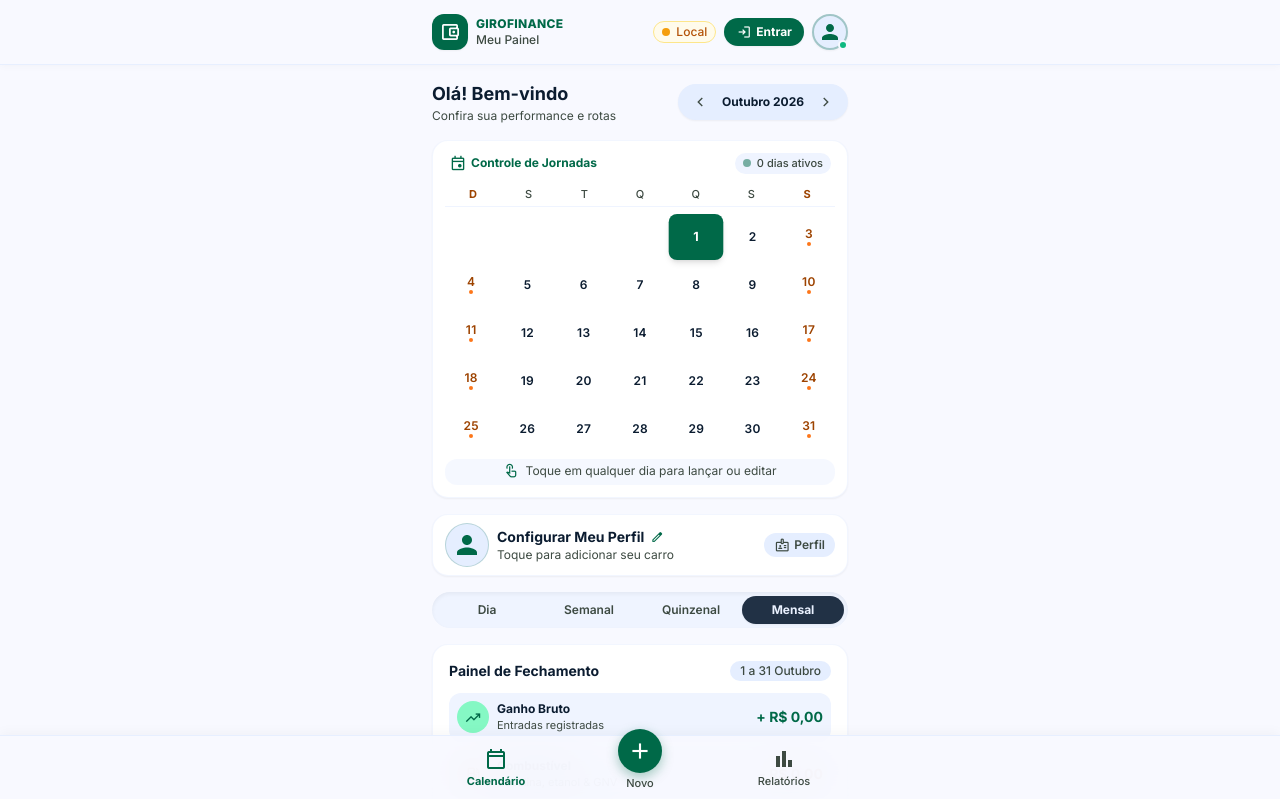
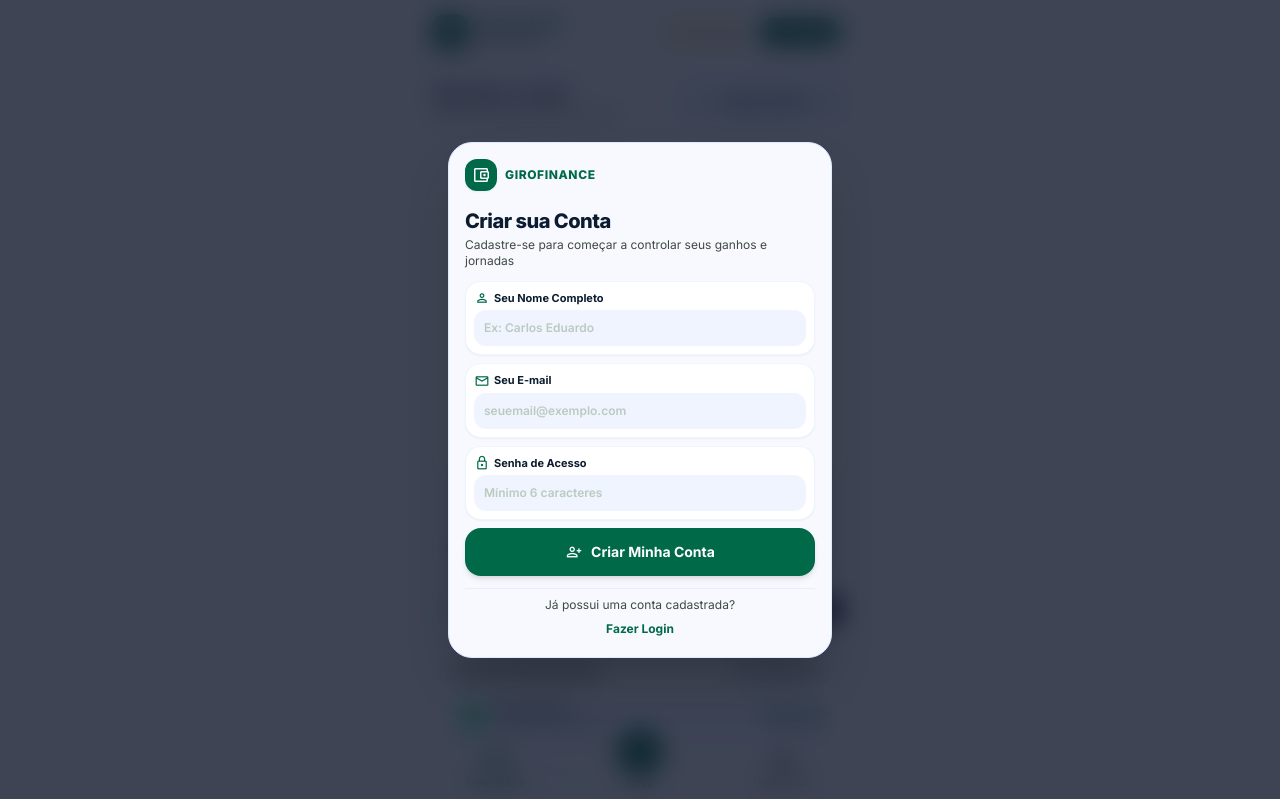
Before and after one commit to Geusti/contas, a plain HTML site: page index.html in a window 1280 px wide. Shown: the top 799 px of the page. Drawn offline with nearby package versions, Linux system fonts and the light colour scheme.

Commit message:
feat: fluxo de autenticacao obrigatorio inicial com cadastro prioritario e auto-login

```diff
--- a/app.js
+++ b/app.js
@@ -180,37 +180,49 @@ function initSupabase() {
   }
 }
 
-// Verificar sessão atual (Supabase + Local)
+/// Verificar sessão atual (Supabase + Local)
 async function checkSessionAndSync() {
+  let hasSession = false;
+
   // 1. Tentar recuperar sessão local ativa
   try {
     const localSession = localStorage.getItem('giro_active_session');
     if (localSession) {
       state.currentUser = JSON.parse(localSession);
+      hasSession = true;
       updateAuthUI(true);
       updateCloudStatusBadge(true, 'Online');
     }
   } catch (e) {}
 
-  if (!supabaseClient) {
-    if (!state.currentUser) updateCloudStatusBadge(false, 'Modo Local');
-    return;
-  }
-
+  // 2. Tentar recuperar sessão do Supabase se disponível
+  if (supabaseClient) {
     try {
       const { data: { session } } = await supabaseClient.auth.getSession();
       if (session && session.user) {
         state.currentUser = session.user;
         localStorage.setItem('giro_active_session', JSON.stringify({ id: session.user.id, email: session.user.email }));
+        hasSession = true;
         updateAuthUI(true);
         updateCloudStatusBadge(true, 'Nuvem Conectada');
         await loadUserDataFromSupabase();
-    } else if (!state.currentUser) {
-      updateAuthUI(false);
       }
     } catch (err) {
       console.warn('Erro ao checar sessão Supabase:', err);
-    if (!state.currentUser) updateCloudStatusBadge(false, 'Modo Local');
+    }
+  }
+
+  // 3. Regra fundamental solicitada:
+  // Se logado -> entra automaticamente direto no app.
+  // Se NÃO logado -> joga o usuário para a tela de autenticação, iniciando na tela de CADASTRO!
+  if (hasSession && state.currentUser) {
+    closeAuthModal();
+    closeEmailConfirmModal();
+  } else {
+    updateAuthUI(false);
+    updateCloudStatusBadge(false, 'Faça Login');
+    // Abre obrigatoriamente a tela de CADASTRO inicial
+    openAuthModal('signup');
   }
 }
 
@@ -310,7 +322,7 @@ function updateCloudStatusBadge(isOnline, text) {
   } else {
     badge.innerHTML = `<span class="w-2 h-2 rounded-full bg-amber-500"></span><span class="text-amber-700 font-medium">${text}</span>`;
     badge.className = 'flex items-center gap-1.5 bg-amber-50 border border-amber-200 px-2 py-0.5 rounded-full text-xs cursor-pointer';
-    badge.title = 'Salvo no seu dispositivo com segurança.';
+    badge.title = 'Faça login para salvar seus dados na nuvem.';
   }
 }
 
@@ -328,14 +340,31 @@ function updateAuthUI(isLoggedIn) {
     if (logoutRow) logoutRow.classList.remove('hidden');
   } else {
     if (btnAuthOpen) btnAuthOpen.classList.remove('hidden');
-    if (userAvatar) userAvatar.classList.remove('hidden');
+    if (userAvatar) userAvatar.classList.add('hidden');
     if (logoutRow) logoutRow.classList.add('hidden');
   }
 }
 
-function openAuthModal(mode = 'login') {
+function openAuthModal(mode = 'signup') {
   const modal = document.getElementById('auth-modal');
+  const btnClose = document.getElementById('btn-close-auth');
+  const backdrop = document.getElementById('auth-backdrop');
+
   setAuthMode(mode);
+
+  // Se não estiver logado, a tela de autenticação é obrigatória (sem botão fechar)
+  if (!state.currentUser) {
+    if (btnClose) btnClose.classList.add('hidden');
+    if (backdrop) {
+      backdrop.onclick = null; // Impede fechar clicando fora
+    }
+  } else {
+    if (btnClose) btnClose.classList.remove('hidden');
+    if (backdrop) {
+      backdrop.onclick = closeAuthModal;
+    }
+  }
+
   modal.classList.remove('hidden');
   document.body.classList.add('overflow-hidden');
 }
@@ -364,35 +393,53 @@ function setAuthMode(mode) {
   const title = document.getElementById('auth-modal-title');
   const subtitle = document.getElementById('auth-modal-subtitle');
   const btnSubmit = document.getElementById('auth-btn-submit');
+  const btnLabel = document.getElementById('auth-btn-label');
   const toggleText = document.getElementById('auth-toggle-prompt');
   const toggleBtn = document.getElementById('auth-toggle-btn');
   const nameGroup = document.getElementById('auth-group-name');
+  const smartAlert = document.getElementById('auth-smart-alert');
+
+  if (smartAlert) smartAlert.classList.add('hidden');
 
   if (mode === 'signup') {
     title.textContent = 'Criar sua Conta';
-    subtitle.textContent = 'Informe seu e-mail e crie uma senha segura';
-    btnSubmit.innerHTML = '<span class="material-symbols-outlined text-[18px]">person_add</span><span>Criar Conta</span>';
-    toggleText.textContent = 'Já tem uma conta?';
+    subtitle.textContent = 'Cadastre-se para começar a controlar seus ganhos e jornadas';
+    if (btnLabel) btnLabel.textContent = 'Criar Minha Conta';
+    btnSubmit.querySelector('.material-symbols-outlined').textContent = 'person_add';
+    toggleText.textContent = 'Já possui uma conta cadastrada?';
     toggleBtn.textContent = 'Fazer Login';
     nameGroup.classList.remove('hidden');
     btnSubmit.setAttribute('data-action', 'signup');
   } else {
     title.textContent = 'Entrar no GiroFinance';
     subtitle.textContent = 'Informe seu e-mail e senha para acessar seus dados';
-    btnSubmit.innerHTML = '<span class="material-symbols-outlined text-[18px]">login</span><span>Entrar</span>';
-    toggleText.textContent = 'Não tem uma conta?';
-    toggleBtn.textContent = 'Cadastre-se grátis';
+    if (btnLabel) btnLabel.textContent = 'Entrar na Minha Conta';
+    btnSubmit.querySelector('.material-symbols-outlined').textContent = 'login';
+    toggleText.textContent = 'Ainda não tem uma conta?';
+    toggleBtn.textContent = 'Criar conta grátis';
     nameGroup.classList.add('hidden');
     btnSubmit.setAttribute('data-action', 'login');
+  }
+}
+
+function showSmartAuthAlert(message) {
+  const smartAlert = document.getElementById('auth-smart-alert');
+  const smartText = document.getElementById('auth-smart-alert-text');
+  if (smartAlert && smartText) {
+    smartText.textContent = message;
+    smartAlert.classList.remove('hidden');
   }
 }
 
 async function handleAuthSubmit() {
   const btnSubmit = document.getElementById('auth-btn-submit');
   const action = btnSubmit.getAttribute('data-action');
-  const email = document.getElementById('auth-email').value.trim();
-  const password = document.getElementById('auth-password').value;
-  const nome = document.getElementById('auth-name').value.trim();
+  const emailInput = document.getElementById('auth-email');
+  const email = emailInput.value.trim();
+  const passwordInput = document.getElementById('auth-password');
+  const password = passwordInput.value;
+  const nomeInput = document.getElementById('auth-name');
+  const nome = nomeInput.value.trim();
 
   if (!email || !password) {
     alert('Por favor, informe seu e-mail e senha.');
@@ -410,7 +457,7 @@ async function handleAuthSubmit() {
   try {
     let success = false;
 
-    // 1. Tentar autenticação via Supabase se o cliente estiver disponível
+    // 1. Tentar autenticação via Supabase
     if (supabaseClient) {
       if (action === 'signup') {
         const { data, error } = await supabaseClient.auth.signUp({
@@ -418,22 +465,30 @@ async function handleAuthSubmit() {
           password,
           options: {
             data: { nome: nome || 'Motorista' },
-            emailRedirectTo: window.location.origin + window.location.pathname // Garante retorno direto para auto-login
+            emailRedirectTo: window.location.origin + window.location.pathname
           }
         });
 
         if (error) {
+          const errLower = error.message.toLowerCase();
+          // Se o usuário já tiver cadastro, alterna automaticamente para a tela de login!
+          if (errLower.includes('already registered') || errLower.includes('user already registered')) {
+            setAuthMode('login');
+            showSmartAuthAlert('Você já possui cadastro com este e-mail! Por favor, digite sua senha para entrar.');
+            passwordInput.value = '';
+            passwordInput.focus();
+            return;
+          }
           throw error;
         }
 
-        // Se o Supabase exigir confirmação por e-mail (comportamento padrão seguro)
+        // Se o Supabase exigir confirmação por e-mail:
         if (data?.user && !data?.session) {
           closeAuthModal();
           openEmailConfirmModal(email);
           return;
         }
 
-        // Se já retornou com sessão imediata
         if (data?.session) {
           state.currentUser = data.user;
           if (nome) state.perfil.nome = nome;
@@ -442,6 +497,11 @@ async function handleAuthSubmit() {
       } else {
         const { data, error } = await supabaseClient.auth.signInWithPassword({ email, password });
         if (error) {
+          const errLower = error.message.toLowerCase();
+          if (errLower.includes('invalid login credentials') || errLower.includes('invalid_credentials')) {
+            showSmartAuthAlert('E-mail ou senha incorretos. Confira seus dados e tente novamente.');
+            return;
+          }
           throw error;
         }
         if (data?.user) {
@@ -451,7 +511,7 @@ async function handleAuthSubmit() {
       }
     }
 
-    // 2. Fallback local inteligente caso o Supabase não esteja ativo
+    // 2. Fallback local autônomo (Vercel / Offline sem Supabase)
     if (!success && !supabaseClient) {
       let usersDb = {};
       try {
@@ -459,6 +519,15 @@ async function handleAuthSubmit() {
       } catch (e) { usersDb = {}; }
 
       if (action === 'signup') {
+        if (usersDb[email]) {
+          // Já existe localmente: joga para o login!
+          setAuthMode('login');
+          showSmartAuthAlert('Você já possui cadastro com este e-mail! Digite sua senha para entrar.');
+          passwordInput.value = '';
+          passwordInput.focus();
+          return;
+        }
+
         usersDb[email] = {
           id: 'user_' + Date.now(),
           email: email,
@@ -469,23 +538,20 @@ async function handleAuthSubmit() {
         localStorage.setItem('giro_users_db', JSON.stringify(usersDb));
         state.currentUser = { id: usersDb[email].id, email: email };
         if (nome) state.perfil.nome = nome;
+        success = true;
       } else {
         const existingUser = usersDb[email];
         if (existingUser && existingUser.password === password) {
           state.currentUser = { id: existingUser.id, email: existingUser.email };
           if (existingUser.nome) state.perfil.nome = existingUser.nome;
+          success = true;
         } else if (!existingUser) {
-          usersDb[email] = {
-            id: 'user_' + Date.now(),
-            email: email,
-            password: password,
-            nome: email.split('@')[0],
-            created_at: new Date().toISOString()
-          };
-          localStorage.setItem('giro_users_db', JSON.stringify(usersDb));
-          state.currentUser = { id: usersDb[email].id, email: email };
+          // Se não encontrou usuário, sugere cadastro
+          showSmartAuthAlert('E-mail não cadastrado. Preencha seus dados para criar sua conta!');
+          setAuthMode('signup');
+          return;
         } else {
-          alert('E-mail ou senha incorretos.');
+          showSmartAuthAlert('Senha incorreta para este e-mail.');
           return;
         }
       }
@@ -519,6 +585,9 @@ async function handleAuthLogout() {
     updateAuthUI(false);
     closeProfileModal();
     showToast('Você saiu da sua conta.');
+
+    // Ao sair da conta, joga imediatamente de volta para a tela de autenticação obrigatória
+    openAuthModal('signup');
   }
 }
 
--- a/index.html
+++ b/index.html
@@ -709,66 +709,83 @@
   </div>
 
   <!-- ========================================== -->
-  <!-- MODAL DE AUTENTICAÇÃO (LOGIN & CADASTRO)   -->
+  <!-- TELA / MODAL DE AUTENTICAÇÃO OBRIGATÓRIA   -->
   <!-- ========================================== -->
-  <div id="auth-modal" class="hidden fixed inset-0 z-50 flex items-end sm:items-center justify-center">
-    <div id="auth-backdrop" class="fixed inset-0 bg-black/50 backdrop-blur-sm transition-opacity"></div>
+  <div id="auth-modal" class="hidden fixed inset-0 z-50 flex items-center justify-center p-3 sm:p-4">
+    <div id="auth-backdrop" class="fixed inset-0 bg-slate-900/80 backdrop-blur-md transition-opacity"></div>
 
-    <div class="relative w-full max-w-md bg-surface rounded-t-3xl sm:rounded-3xl max-h-[92vh] flex flex-col shadow-2xl z-10 overflow-hidden transform transition-all pb-safe">
+    <div class="relative w-full max-w-sm bg-surface rounded-3xl max-h-[95vh] flex flex-col shadow-2xl z-10 overflow-hidden transform transition-all border border-surface-container-high pb-safe">
 
-      <div class="sticky top-0 bg-surface/95 backdrop-blur-md px-space-lg pt-3 pb-3 border-b border-surface-container-high/60 flex items-center justify-between">
-        <div class="flex flex-col">
-          <span class="text-[11px] text-primary font-bold uppercase tracking-wider">Acesso</span>
-          <span id="auth-modal-title" class="text-sm font-bold text-on-surface">Entrar no GiroFinance</span>
+      <!-- Top Header da Autenticação -->
+      <div class="px-space-lg pt-4 pb-2 flex items-center justify-between">
+        <div class="flex items-center gap-2">
+          <div class="w-8 h-8 rounded-xl bg-primary text-on-primary flex items-center justify-center shadow-sm">
+            <span class="material-symbols-outlined text-[20px]">account_balance_wallet</span>
+          </div>
+          <span class="text-xs text-primary font-black uppercase tracking-wider">GiroFinance</span>
         </div>
-        <button id="btn-close-auth" class="w-8 h-8 rounded-full bg-surface-container flex items-center justify-center text-on-surface-variant hover:text-on-surface transition-colors">
-          <span class="material-symbols-outlined text-[20px]">close</span>
+        <!-- Botão fechar (oculto se o usuário não estiver logado) -->
+        <button id="btn-close-auth" class="hidden w-8 h-8 rounded-full bg-surface-container flex items-center justify-center text-on-surface-variant hover:text-on-surface transition-colors">
+          <span class="material-symbols-outlined text-[18px]">close</span>
         </button>
       </div>
 
-      <div class="flex-1 overflow-y-auto p-space-lg space-y-space-md">
-        <div class="text-center py-1">
-          <div class="w-12 h-12 rounded-2xl bg-primary text-on-primary mx-auto flex items-center justify-center shadow-md mb-2">
-            <span class="material-symbols-outlined text-[26px]">lock</span>
-          </div>
-          <p id="auth-modal-subtitle" class="text-xs text-on-surface-variant">Informe seu e-mail e senha para salvar na nuvem</p>
+      <div class="flex-1 overflow-y-auto px-space-lg pb-space-lg pt-1 space-y-space-md">
+
+        <!-- Logo e Chamada -->
+        <div class="text-left pt-1">
+          <h2 id="auth-modal-title" class="text-xl font-extrabold text-on-surface tracking-tight">Criar sua Conta</h2>
+          <p id="auth-modal-subtitle" class="text-xs text-on-surface-variant mt-0.5">Cadastre-se para começar a controlar seus ganhos e jornadas</p>
         </div>
 
-        <!-- Campo Nome (visível no cadastro) -->
-        <div id="auth-group-name" class="hidden bg-surface-container-lowest p-space-md rounded-2xl shadow-sm border border-surface-container/60 space-y-1">
-          <label class="text-xs font-bold text-on-surface" for="auth-name">Seu Nome</label>
-          <input id="auth-name" type="text" placeholder="Ex: Carlos Eduardo" class="w-full bg-surface-container-low text-xs text-on-surface rounded-xl p-3 focus:outline-none placeholder:text-outline-variant mt-1 font-semibold"/>
+        <!-- Banner de Feedback Inteligente (ex: aviso quando e-mail já existe) -->
+        <div id="auth-smart-alert" class="hidden bg-primary/10 border border-primary/20 rounded-xl p-2.5 text-xs text-primary font-medium flex items-center gap-2">
+          <span class="material-symbols-outlined text-[18px] shrink-0">info</span>
+          <span id="auth-smart-alert-text">Mensagem informativa</span>
         </div>
 
-        <!-- Campo E-mail -->
-        <div class="bg-surface-container-lowest p-space-md rounded-2xl shadow-sm border border-surface-container/60 space-y-1">
-          <label class="text-xs font-bold text-on-surface" for="auth-email">E-mail</label>
-          <div class="flex items-center bg-surface-container-low rounded-xl px-3 py-2 mt-1">
-            <span class="material-symbols-outlined text-[18px] text-on-surface-variant mr-2">mail</span>
-            <input id="auth-email" type="email" placeholder="seuemail@exemplo.com" class="w-full bg-transparent text-xs font-semibold text-on-surface focus:outline-none placeholder:text-outline-variant"/>
+        <!-- Formulário -->
+        <form id="form-auth" onsubmit="event.preventDefault(); handleAuthSubmit();" class="space-y-space-sm">
+
+          <!-- Campo Nome (padrão visível no cadastro) -->
+          <div id="auth-group-name" class="bg-surface-container-lowest p-space-sm rounded-2xl shadow-sm border border-surface-container/60 space-y-1">
+            <label class="text-[11px] font-bold text-on-surface flex items-center gap-1" for="auth-name">
+              <span class="material-symbols-outlined text-[16px] text-primary">person</span>
+              Seu Nome Completo
+            </label>
+            <input id="auth-name" type="text" placeholder="Ex: Carlos Eduardo" class="w-full bg-surface-container-low text-xs text-on-surface rounded-xl p-2.5 focus:outline-none placeholder:text-outline-variant font-semibold"/>
           </div>
-        </div>
 
-        <!-- Campo Senha -->
-        <div class="bg-surface-container-lowest p-space-md rounded-2xl shadow-sm border border-surface-container/60 space-y-1">
-          <label class="text-xs font-bold text-on-surface" for="auth-password">Senha</label>
-          <div class="flex items-center bg-surface-container-low rounded-xl px-3 py-2 mt-1">
-            <span class="material-symbols-outlined text-[18px] text-on-surface-variant mr-2">lock</span>
-            <input id="auth-password" type="password" placeholder="Mínimo 6 caracteres" class="w-full bg-transparent text-xs font-semibold text-on-surface focus:outline-none placeholder:text-outline-variant"/>
+          <!-- Campo E-mail -->
+          <div class="bg-surface-container-lowest p-space-sm rounded-2xl shadow-sm border border-surface-container/60 space-y-1">
+            <label class="text-[11px] font-bold text-on-surface flex items-center gap-1" for="auth-email">
+              <span class="material-symbols-outlined text-[16px] text-primary">mail</span>
+              Seu E-mail
+            </label>
+            <input id="auth-email" type="email" required placeholder="seuemail@exemplo.com" class="w-full bg-surface-container-low text-xs text-on-surface rounded-xl p-2.5 focus:outline-none placeholder:text-outline-variant font-semibold"/>
           </div>
-        </div>
 
-        <!-- Botão de Enviar (Entrar / Criar Conta) -->
-        <button id="auth-btn-submit" data-action="login" type="button" class="w-full h-12 bg-primary hover:bg-primary-container text-on-primary rounded-2xl font-bold text-sm flex items-center justify-center gap-space-sm shadow-md active:scale-[0.99] transition-all">
-          <span class="material-symbols-outlined text-[18px]">login</span>
-          <span>Entrar</span>
-        </button>
+          <!-- Campo Senha -->
+          <div class="bg-surface-container-lowest p-space-sm rounded-2xl shadow-sm border border-surface-container/60 space-y-1">
+            <label class="text-[11px] font-bold text-on-surface flex items-center gap-1" for="auth-password">
+              <span class="material-symbols-outlined text-[16px] text-primary">lock</span>
+              Senha de Acesso
+            </label>
+            <input id="auth-password" type="password" required placeholder="Mínimo 6 caracteres" class="w-full bg-surface-container-low text-xs text-on-surface rounded-xl p-2.5 focus:outline-none placeholder:text-outline-variant font-semibold"/>
+          </div>
 
-        <!-- Alternar entre Login e Cadastro -->
-        <div class="flex items-center justify-center gap-1.5 text-xs text-on-surface-variant pt-1">
-          <span id="auth-toggle-prompt">Não tem uma conta?</span>
-          <button id="auth-toggle-btn" type="button" class="text-primary font-bold hover:underline">
-            Cadastre-se grátis
+          <!-- Botão Principal de Envio -->
+          <button id="auth-btn-submit" data-action="signup" type="submit" class="w-full h-12 bg-primary hover:bg-primary-container text-on-primary rounded-2xl font-bold text-sm flex items-center justify-center gap-space-sm shadow-md active:scale-[0.99] transition-all mt-2">
+            <span class="material-symbols-outlined text-[18px]">person_add</span>
+            <span id="auth-btn-label">Criar Minha Conta</span>
+          </button>
+        </form>
+
+        <!-- Alternar entre Cadastro e Login -->
+        <div class="flex flex-col items-center justify-center gap-1 text-xs text-on-surface-variant pt-2 border-t border-surface-container-high/60">
+          <span id="auth-toggle-prompt">Já possui uma conta cadastrada?</span>
+          <button id="auth-toggle-btn" type="button" class="text-primary font-bold text-xs hover:underline py-1">
+            Fazer Login
           </button>
         </div>
 
```
Lines whose indentation alone changed are shown as unchanged.
